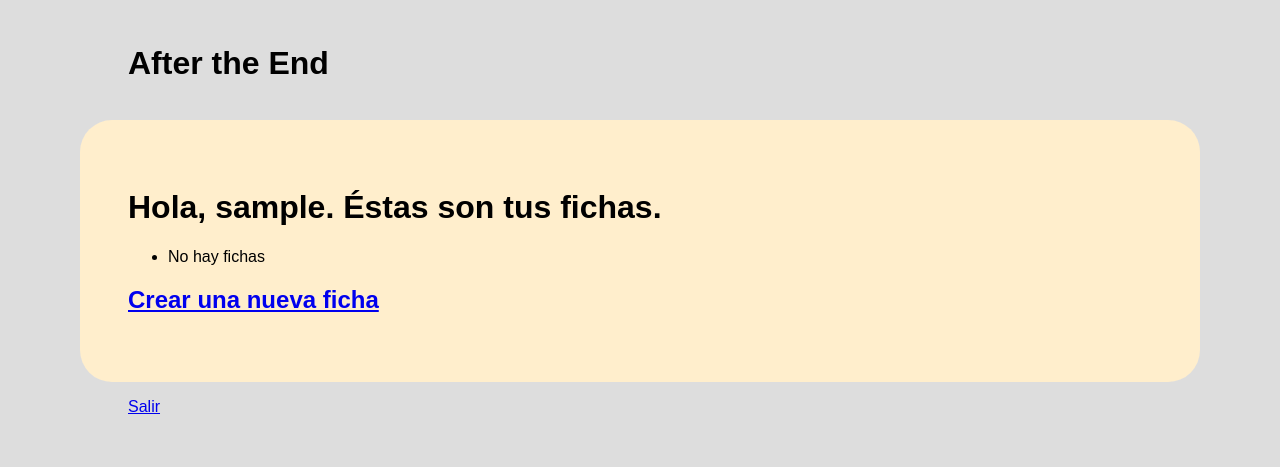
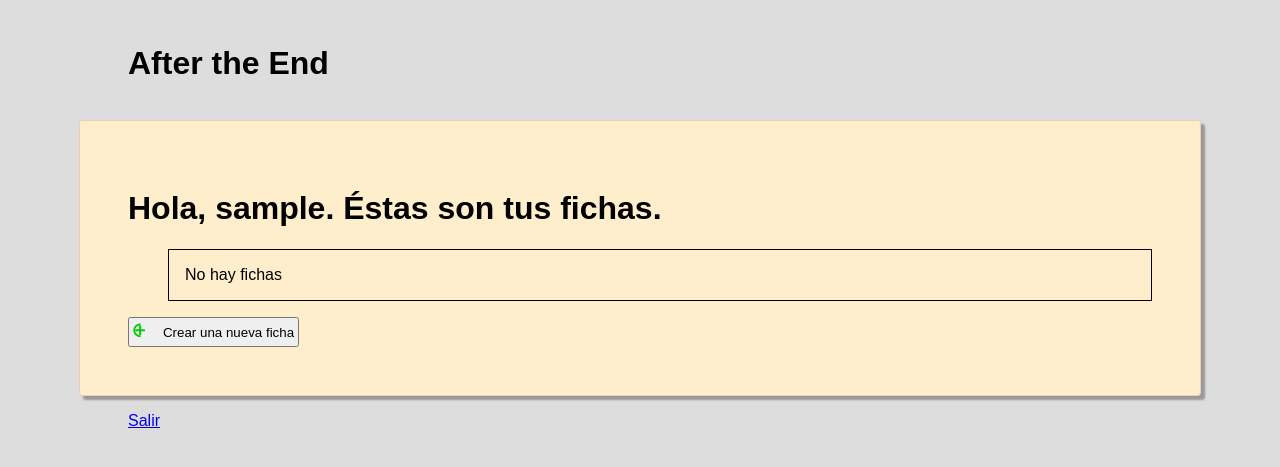
Before and after one commit to resetreboot/aftertheend, a Django app: page / in a window 1280 px wide. Shown: the top 467 px of the page. Run offline with Django 3.2, Linux system fonts and the light colour scheme; the visitor is signed in with stand-in values (Sample User, id 1); data that the repository does not hold is empty.

Commit message:
Small CSS cosmetic changes and to the templates

```diff
--- a/fichas/templates/ficha.html
+++ b/fichas/templates/ficha.html
@@ -23,7 +23,6 @@
     </div>
     <div class="looks">
       <h2>Aspecto</h2>
-      <h3>Raza: {{ ficha.raza.nombre }}</h3>
       <ul>
         <li><strong>Edad: </strong>{{ ficha.edad }}</li>
         <li><strong>Sexo: </strong>{{ ficha.get_sexo_display }}</li>
@@ -32,6 +31,7 @@
         <li><strong>Altura: </strong>{{ ficha.altura }}</li>
         <li><strong>Peso: </strong>{{ ficha.peso }}</li>
       </ul>
+      <h3>Raza: {{ ficha.raza.nombre }}</h3>
     </div>
     <div class="bio">
       <h3>Físico</h3>
@@ -44,7 +44,7 @@
     <br />
     <br />
     {% if ficha.validado %}
-    <a href="{% url 'fichas:experiencia' ficha.id %}">Gastar experiencia</a>
+    <button onclick="window.location.href='{% url 'fichas:experiencia' ficha.id %}'">Gastar experiencia</button>
     <br />
     {% endif %}
     <a href="{% url 'fichas:index' %}">Volver a listado de fichas</a>
--- a/fichas/templates/index.html
+++ b/fichas/templates/index.html
@@ -5,11 +5,11 @@
     <ul>
       {% if fichas %}
         {% for ficha in fichas %}
-        <li>{{ ficha.nombre }} <a href="{% url 'fichas:ficha' ficha.id %}">Ver</a></li>
+        <li>{{ ficha.nombre }} <a class="see-link" href="{% url 'fichas:ficha' ficha.id %}">Ver</a></li>
         {% endfor %}
       {% else %}
         <li>No hay fichas</li>
       {% endif %}
     </ul>
-    <h2><a href="{% url 'fichas:new' %}">Crear una nueva ficha</a></h2>
+    <button class="add-ficha-button" onclick="window.location.href='{% url 'fichas:new' %}'"><span class="add-sign">&loplus;</span>Crear una nueva ficha</button>
 {% endblock %}
--- a/static/style.css
+++ b/static/style.css
@@ -1,6 +1,14 @@
 body {
   font-family: Arial, sans;
   background-color: #ddd;
+}
+
+ul li {
+  margin-bottom: 0;
+  border: 1px solid #000;
+  list-style: none;
+  position: relative;
+  padding: 1em 0 1em 1em;
 }
 
 #cabecera {
@@ -13,9 +21,10 @@ body {
   width: 1024px;
   margin: 0 auto;
   padding: 3em;
-  border: 0px solid #000;
+  border: 1px solid #ecb;
   background-color: #ffeecc;
-  border-radius: 2em;
+  border-radius: .2em;
+  box-shadow: 4px 4px 2px #999;
 }
 
 #pie {
@@ -64,3 +73,22 @@ div.bio {
   width: 60%;
   margin: 0 auto;
 }
+
+.add-sign {
+  color: #0c0;
+  font-weight: bold;
+  font-size: large;
+  margin-right: 1em;
+}
+
+.add-ficha-button {
+  padding: .2em;
+}
+
+a.see-link {
+  margin-left: 2em;
+  border: 1px solid #000;
+  background-color: #ccc;
+  border-radius: .2em;
+  padding: .5em;
+}
```
